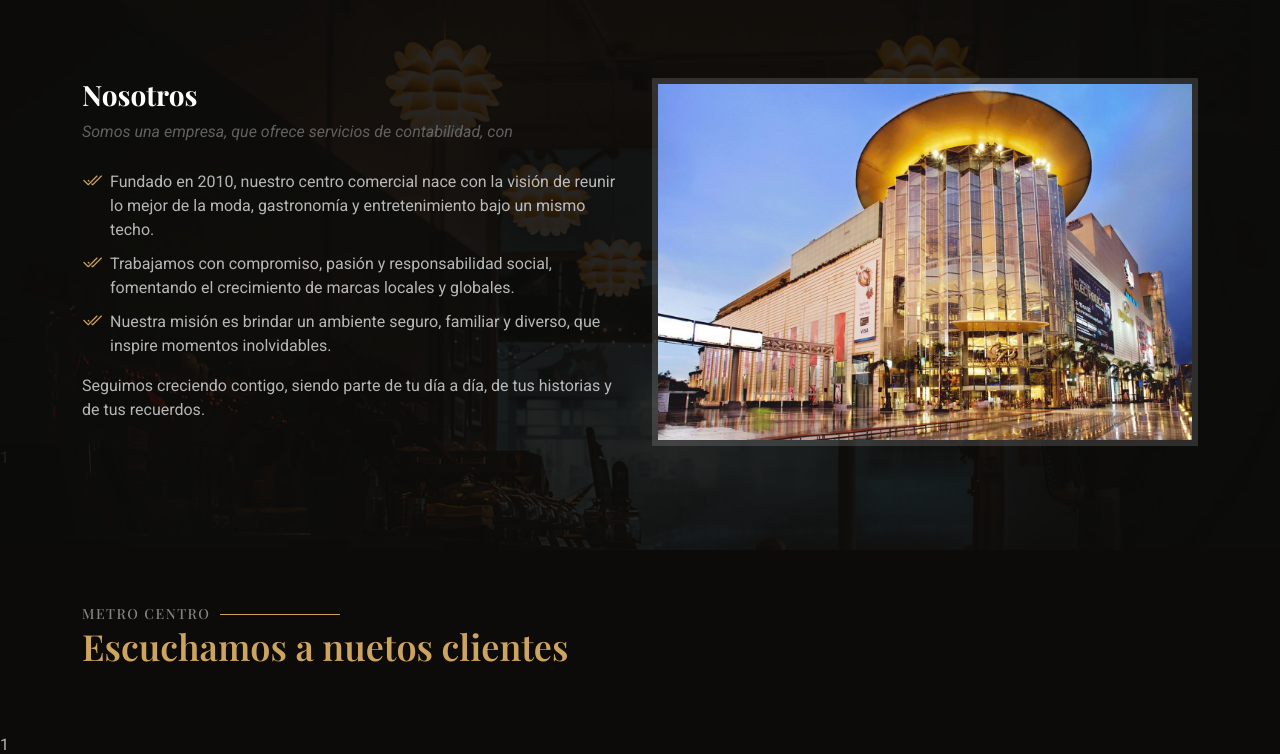
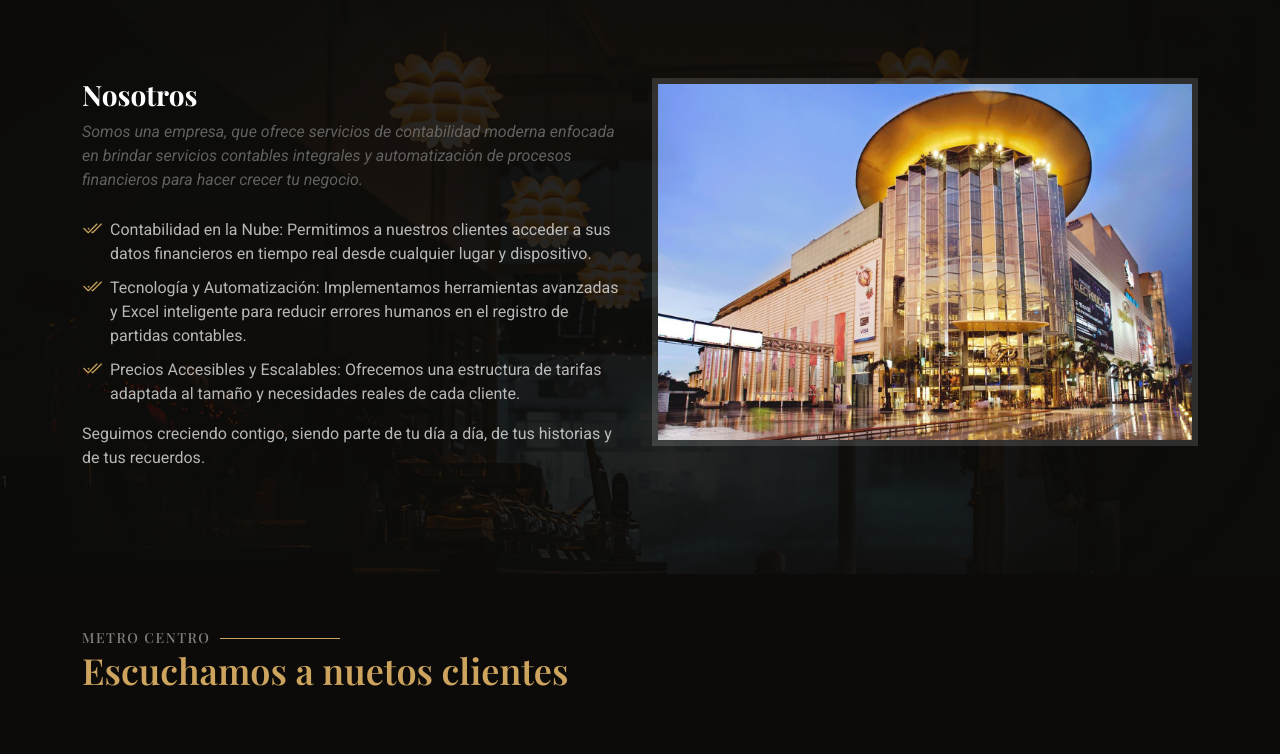
Before and after one commit to GeovanniCL/MetroCentro, a plain HTML site: page index.html in a window 1280 px wide. Shown: the part 802-1556 px from the top of the page. Drawn offline with nearby package versions, Linux system fonts and the light colour scheme; a web font is replaced by a local one.

Commit message:
Nosotros
1

```diff
--- a/index.html
+++ b/index.html
@@ -118,12 +118,12 @@
           <div class="col-lg-6 order-2 order-lg-1 content">
             <h3>Nosotros </h3>
             <p class="fst-italic">
-              Somos una empresa, que ofrece servicios de contabilidad, con
+              Somos una empresa, que ofrece servicios de contabilidad moderna enfocada en brindar servicios contables integrales y automatización de procesos financieros para hacer crecer tu negocio.
             </p>
             <ul>
-              <li><i class="bi bi-check2-all"></i> <span>Fundado en 2010, nuestro centro comercial nace con la visión de reunir lo mejor de la moda, gastronomía y entretenimiento bajo un mismo techo.</span></li>
-              <li><i class="bi bi-check2-all"></i> <span> Trabajamos con compromiso, pasión y responsabilidad social, fomentando el crecimiento de marcas locales y globales.</span></li>
-              <li><i class="bi bi-check2-all"></i> <span>Nuestra misión es brindar un ambiente seguro, familiar y diverso, que inspire momentos inolvidables.</span></li>
+              <li><i class="bi bi-check2-all"></i> <span>Contabilidad en la Nube: Permitimos a nuestros clientes acceder a sus datos financieros en tiempo real desde cualquier lugar y dispositivo.</span></li>
+              <li><i class="bi bi-check2-all"></i> <span> Tecnología y Automatización: Implementamos herramientas avanzadas y Excel inteligente para reducir errores humanos en el registro de partidas contables.</span></li>
+              <li><i class="bi bi-check2-all"></i> <span>Precios Accesibles y Escalables: Ofrecemos una estructura de tarifas adaptada al tamaño y necesidades reales de cada cliente.</span></li>
             </ul>
             <p>
               Seguimos creciendo contigo, siendo parte de tu día a día, de tus historias y de tus recuerdos.
```
